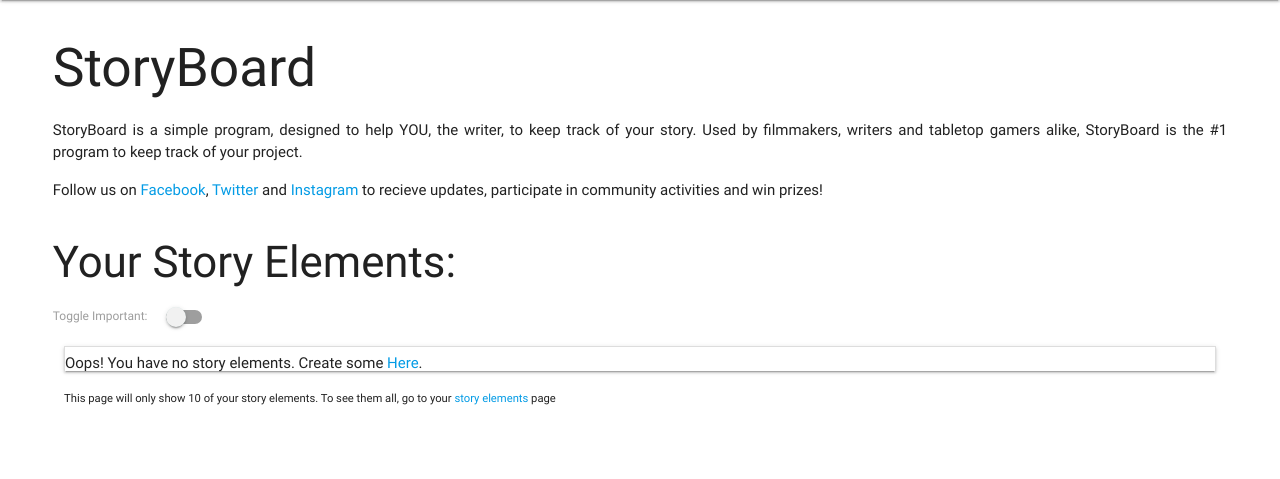
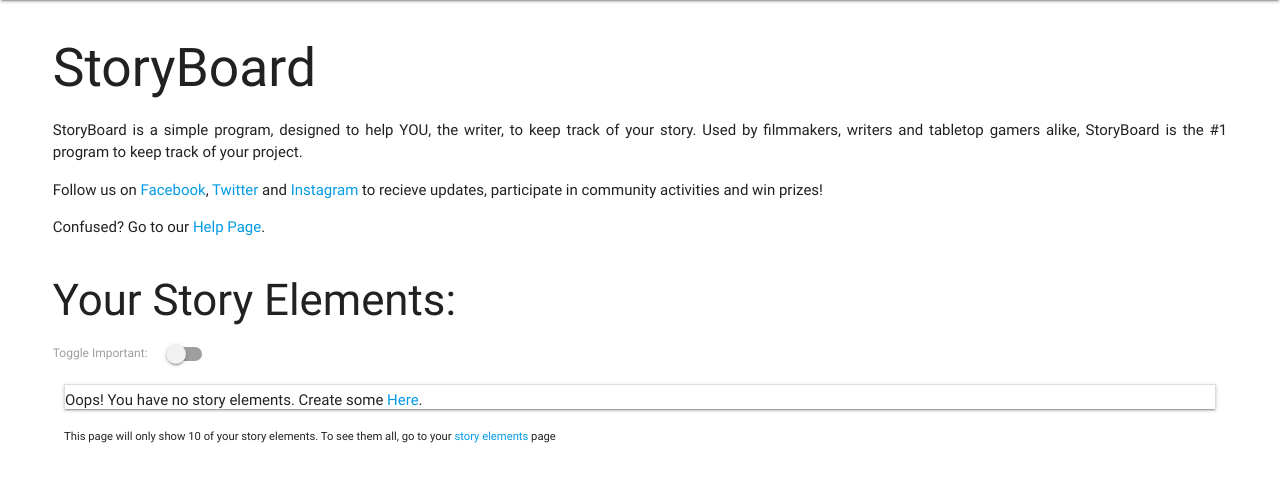
Before and after one commit to Felix-Redwood/Data-Centric-Development-Milestone-Project, a Flask app: page / in a window 1280 px wide. Shown: the part 64-543 px from the top of the page. Run offline with Flask 2, Linux system fonts and the light colour scheme; data that the repository does not hold is empty; some libraries are stand-ins or nearby versions.

Commit message:
Added link to 'help.html' at the top of the page

```diff
--- a/templates/baseelements.html
+++ b/templates/baseelements.html
@@ -3,6 +3,10 @@
 <div class="row">
 
     <h2>Your Story Elements:</h2>
+    <p class="justify">
+        Confused? Go to our <a class="link-fade-blue" href="/nav_help" target="_blank">Help Page</a>.
+    </p>
+    <br>
     {% block important %} {% endblock important %}
 
 </div>
--- a/templates/category/categories.html
+++ b/templates/category/categories.html
@@ -3,6 +3,10 @@
 <div class="row">
 
     <h3>Your Story's Categories:</h3>
+    <br>
+    <p class="justify">
+        Confused? Go to our <a class="link-fade-blue" href="/nav_help" target="_blank">Help Page</a>.
+    </p>
     <br>
 
 </div>
--- a/templates/home.html
+++ b/templates/home.html
@@ -6,6 +6,9 @@
     <p class="justify">StoryBoard is a simple program, designed to help YOU, the writer, to keep track of your story. Used by filmmakers, writers and tabletop gamers alike, StoryBoard is the #1 program to keep track of your project.</p>
     <p class="justify">Follow us on <a class="link-fade-blue" href="#">Facebook</a>, <a class="link-fade-blue" href="#">Twitter</a> and
         <a class="link-fade-blue" href="#">Instagram</a> to recieve updates, participate in community activities and win prizes!</p>
+    <p class="justify">
+        Confused? Go to our <a class="link-fade-blue" href="/nav_help" target="_blank">Help Page</a>.
+    </p>
 
 </div>
 
--- a/templates/subcategory/subcategories.html
+++ b/templates/subcategory/subcategories.html
@@ -4,6 +4,10 @@
 <div class="row">
 
     <h3>Your Story's Subcategories:</h3>
+    <br>
+    <p class="justify">
+        Confused? Go to our <a class="link-fade-blue" href="/nav_help" target="_blank">Help Page</a>.
+    </p>
     <br>
 
 </div>
```
